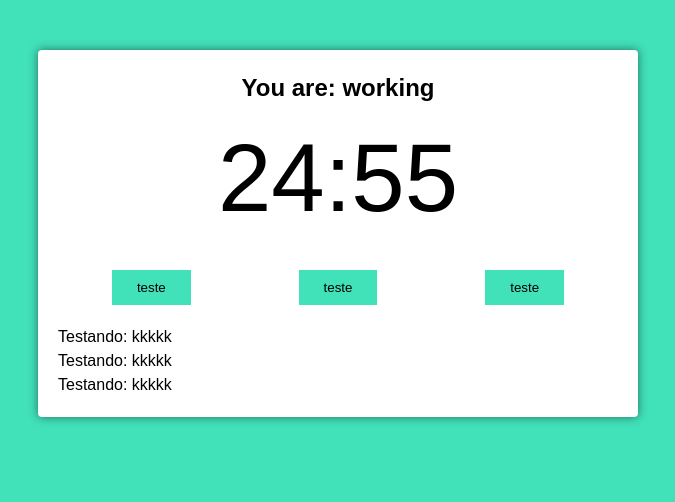
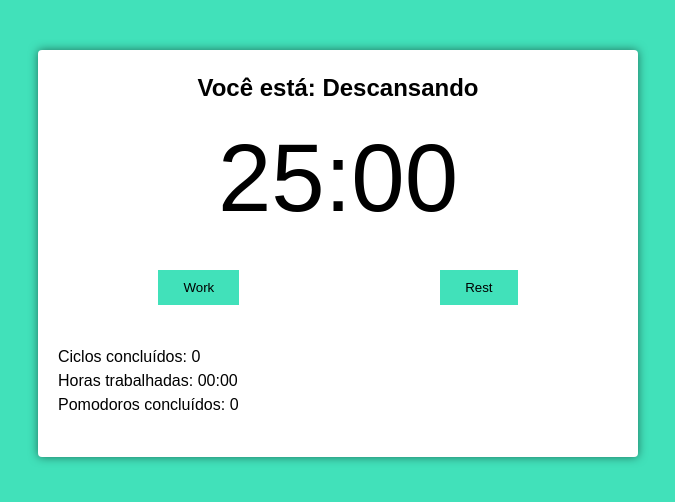
Before and after one commit to naiaragabriela/project-ts-react-pomodoro, a React (Create React App) app: page / in a window 1280 px wide. Shown: the top 502 px of the page, without its empty margins (302-977 px from the left). Built offline with nearby package versions, Linux system fonts and the light colour scheme.

Commit message:
feat: create sounds and button rest

```diff
--- a/src/components/pomodoro-timer.tsx
+++ b/src/components/pomodoro-timer.tsx
@@ -1,7 +1,16 @@
-import React from 'react';
+import React, { useEffect, useState, useCallback } from 'react';
 import { useInterval } from '../hooks/use-interval';
 import { Button } from './button';
 import { Timer } from './timer';
+import { secondsToTime } from '../utils/seconds-to-time';
+
+// eslint-disable-next-line @typescript-eslint/no-var-requires
+const bellStart = require('../sounds/bell-start.mp3');
+// eslint-disable-next-line @typescript-eslint/no-var-requires
+const bellFinish = require('../sounds/bell-finish.mp3');
+
+const audioStartWorking = new Audio(bellStart);
+const audioStopWorking = new Audio(bellFinish);
 
 interface Props {
   pomodoroTime: number;
@@ -11,26 +20,113 @@
 }
 
 export function PomodoroTimer(props: Props): JSX.Element {
-  const [mainTime, setMainTime] = React.useState(props.pomodoroTime);
-  useInterval(() => {
-    setMainTime(mainTime - 1);
-  }, 1000);
+  const [mainTime, setMainTime] = useState(props.pomodoroTime);
+  const [timeCounting, setTimeCounting] = useState(false);
+  const [working, setWorking] = useState(false);
+  const [resting, setResting] = useState(false);
+  const [cyclesQtdManager, setCyclesQtdManager] = useState(
+    new Array(props.cycles - 1).fill(true),
+  );
+
+  const [completedCycles, setCompletedCycles] = useState(0);
+  const [fullWorkingTime, setFullWorkingTime] = useState(0);
+  const [numberOfPomodoros, setNumberOfPomodoros] = useState(0);
+
+  useInterval(
+    () => {
+      setMainTime(mainTime - 1);
+      if (working) setFullWorkingTime(fullWorkingTime + 1);
+    },
+    timeCounting ? 1000 : null,
+  );
+
+  const configureWork = useCallback(() => {
+    setTimeCounting(true);
+    setWorking(true);
+    setResting(false);
+    setMainTime(props.pomodoroTime);
+    audioStartWorking.play();
+  }, [
+    setTimeCounting,
+    setWorking,
+    setResting,
+    setMainTime,
+    props.pomodoroTime,
+  ]);
+
+  const configureRest = useCallback(
+    (long: boolean) => {
+      setTimeCounting(true);
+      setWorking(false);
+      setResting(true);
+
+      if (long) {
+        setMainTime(props.longRestTime);
+      } else {
+        setMainTime(props.shortRestTime);
+      }
+
+      audioStopWorking.play();
+    },
+    [
+      setTimeCounting,
+      setWorking,
+      setResting,
+      setMainTime,
+      props.longRestTime,
+      props.shortRestTime,
+    ],
+  );
+
+  useEffect(() => {
+    if (working) document.body.classList.add('working');
+    if (resting) document.body.classList.remove('working');
+
+    if (mainTime > 0) return;
+
+    if (working && cyclesQtdManager.length > 0) {
+      configureRest(false);
+      cyclesQtdManager.pop();
+    } else if (working && cyclesQtdManager.length <= 0) {
+      configureRest(true);
+      setCyclesQtdManager(new Array(props.cycles - 1).fill(true));
+      setCompletedCycles(completedCycles + 1);
+    }
+
+    if (working) setNumberOfPomodoros(numberOfPomodoros + 1);
+    if (resting) configureWork();
+  }, [
+    working,
+    resting,
+    mainTime,
+    cyclesQtdManager,
+    numberOfPomodoros,
+    completedCycles,
+    configureRest,
+    setCyclesQtdManager,
+    configureWork,
+    props.cycles,
+  ]);
 
   return (
     <div className="pomodoro">
-      <h2>You are: working</h2>
+      <h2>Você está: {working ? 'Trabalhando' : 'Descansando'}</h2>
       <Timer mainTime={mainTime} />
 
       <div className="controls">
-        <Button text="teste" onClick={() => console.log(1)}></Button>
-        <Button text="teste" onClick={() => console.log(1)}></Button>
-        <Button text="teste" onClick={() => console.log(1)}></Button>
+        <Button text="Work" onClick={() => configureWork()}></Button>
+        <Button text="Rest" onClick={() => configureRest(false)}></Button>
+        <Button
+          className={!working && !resting ? 'hidden' : ''}
+          text={timeCounting ? 'Pause' : 'Play'}
+          onClick={() => setTimeCounting(!timeCounting)}
+        ></Button>
       </div>
 
       <div className="details">
-        <p> Testando: kkkkk</p>
-        <p> Testando: kkkkk</p>
-        <p> Testando: kkkkk</p>
+        <p>Ciclos concluídos: {completedCycles}</p>
+        <p>Horas trabalhadas: {secondsToTime(fullWorkingTime)}</p>
+        <p>Pomodoros concluídos: {numberOfPomodoros}</p>
       </div>
     </div>
   );
--- a/src/components/timer.tsx
+++ b/src/components/timer.tsx
@@ -1,10 +1,10 @@
 import React from 'react';
-import { secondsToTime } from '../utils/seconds-to-time';
+import { secondsToMinutes } from '../utils/secons-to-minutes';
 
 interface Props {
   mainTime: number;
 }
 
 export function Timer(props: Props): JSX.Element {
-  return <div className="timer">{secondsToTime(props.mainTime)}</div>;
+  return <div className="timer">{secondsToMinutes(props.mainTime)}</div>;
 }
--- a/src/index.css
+++ b/src/index.css
@@ -9,7 +9,7 @@
   font-family: sans-serif;
   background: #41e1ba;
   transition: background-color 300ms ease-in-out;
-  line-height: 1.5;
+  line-height: 1.5
 }
 
 .container {
@@ -18,7 +18,7 @@
 }
 
 .working {
-  background: #ef5d50;
+  background: #EF5D50;
 }
 
 .hidden {
@@ -30,7 +30,7 @@
   margin: 50px 20px;
   padding: 20px;
   border-radius: 4px;
-  box-shadow: 0 0 10px rgba(0, 0, 0, 0.5);
+  box-shadow: 0 0 10px rgba(0, 0, 0, .5);
 }
 
 .pomodoro h2 {
@@ -38,16 +38,15 @@
   text-align: center;
 }
 
-
 .pomodoro .timer {
   font-size: 6rem;
   text-align: center;
 }
 
 .pomodoro .controls {
-display: flex;
-align-items: center;
-justify-content: space-evenly;
+  display: flex;
+  align-items: center;
+  justify-content: space-evenly;
 }
 
 .pomodoro button {
@@ -61,10 +60,10 @@
 }
 
 .working .pomodoro button {
-  background: #ef5d50;
+  background: #EF5D50;
   color: #fff;
 }
 
-.pomodoro .detaisl {
+.pomodoro .details {
   margin: 20px 0;
 }
--- /dev/null
+++ b/src/utils/secons-to-minutes.ts
@@ -0,0 +1,7 @@
+import { zeroLeft } from './zero-left';
+
+export function secondsToMinutes(seconds: number): string {
+  const min = zeroLeft((seconds / 60) % 60);
+  const sec = zeroLeft((seconds % 60) % 60);
+  return `${min}:${sec}`;
+}
--- /dev/null
+++ b/src/utils/zero-left.ts
@@ -0,0 +1,3 @@
+const zeroLeft = (n: number): string =>
+  Math.floor(n).toString().padStart(2, '0');
+export { zeroLeft };
```
Also changed, not shown: 2 other files (tests, documents, lock files or other folders).
